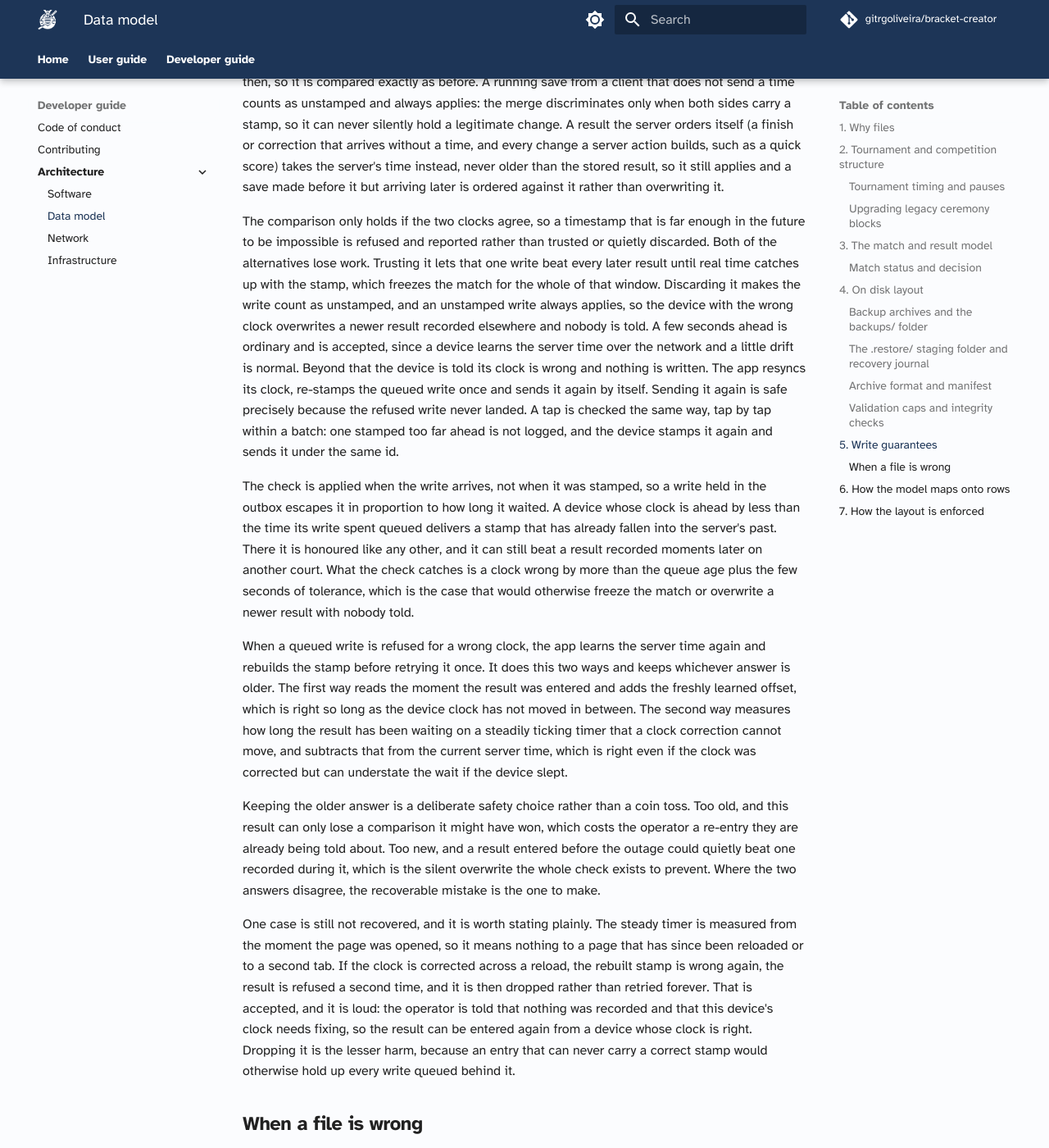
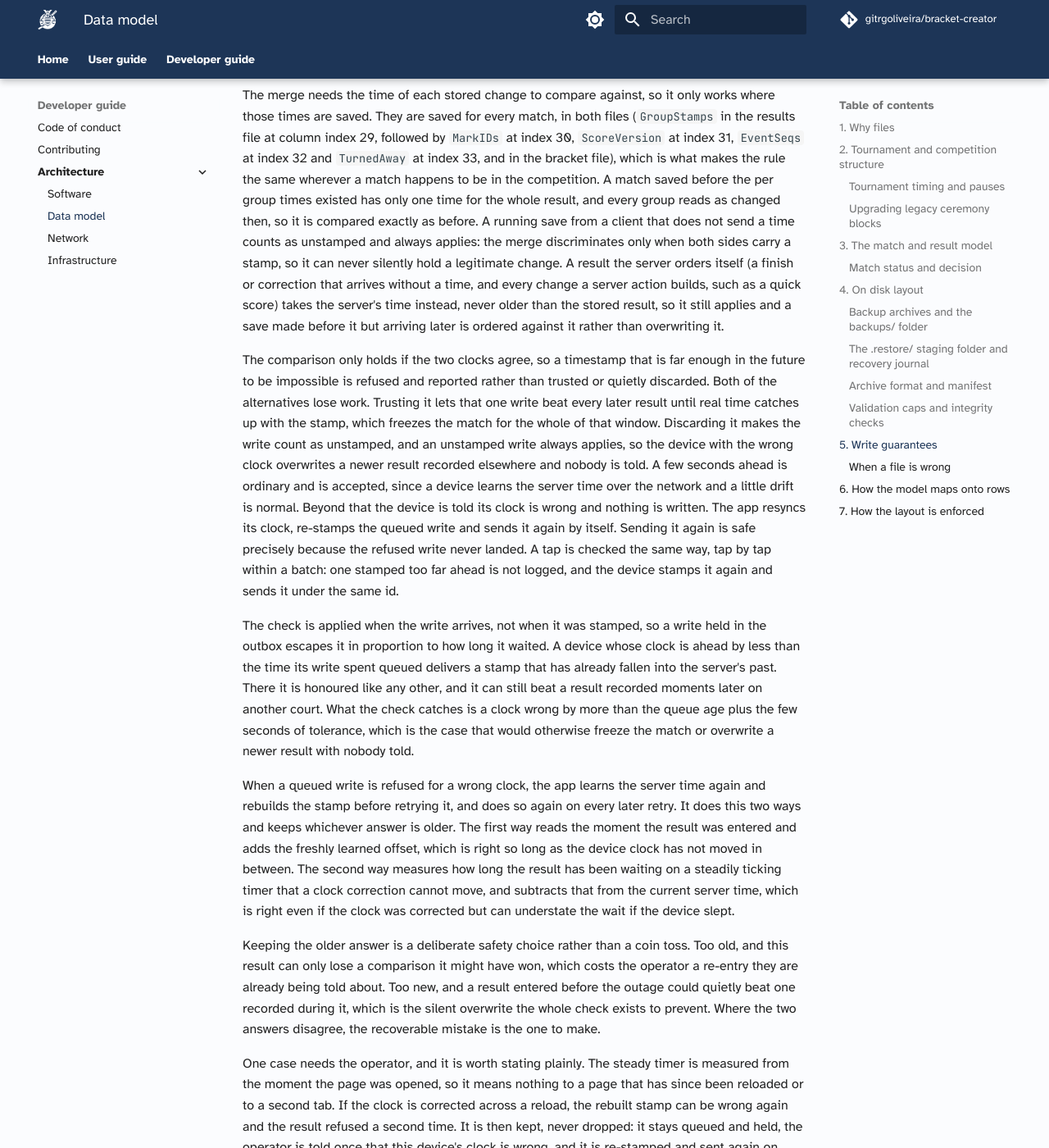
Before and after one commit to gitrgoliveira/bracket-creator, an MkDocs documentation site: the page built from docs/architecture/data-model.md, in a window 1280 px wide and 1400 px high, scrolled down 29288 px. Shown: the whole window at 82% size. Built offline with MkDocs 1.6.1 and Material for MkDocs 9.7.7, drawn with Linux system fonts in a browser that asks for light colours; comment, search, counter and statistics services are not loaded; some of the changed text lies outside the part shown.

Commit message:
docs(bc-arch): correct the clock refusal, the disk-fault 500 and skipped logs
A write refused twice for a wrong clock is kept and held, never
dropped; the data model said it was dropped. A 500 on a participant
edit can mean the edit committed and lands at the next startup, so the
API spec and the data model now say to reload before editing again. A
pending log that cannot be read or parsed was skipped without a word:
it is now logged at ERROR naming the file, and documented. The network
page's two longest table cells move into their own subsections.

Co-Authored-By: Claude Opus 5.5 <noreply@anthropic.com>

````diff
--- a/docs/architecture/data-model.md
+++ b/docs/architecture/data-model.md
@@ -876,9 +877,15 @@ and the app never reads that file again: check the data the error names, then de
 log written by an earlier version records nothing about its files, so it is replayed as before.
 
 If a file a log names cannot be read at startup, the app does not start, and names the log and
-the file; fix access to that file and start again. If committing a log fails, the log is removed,
-so a change reported as failed never lands later. If the log cannot be removed, the change is
-reported as committed instead, and the next startup finishes it.
+the file; fix access to that file and start again. A log that itself cannot be read, or is not
+valid JSON, is skipped with an error naming it: the change it holds is not applied, and the
+other logs replay as usual.
+
+If committing a log fails, the log is removed, so a change reported as failed never lands later.
+If the log cannot be removed, or the log is committed but writing its files then fails, the change
+is kept: the request still answers 500, the server log names the disk fault, and the change is
+written at the next startup or by the next write the disk accepts. A 500 on a save can therefore
+mean the change will still land, so reload before entering it again.
 
 ```mermaid
 sequenceDiagram
@@ -1095,7 +1102,7 @@ applies, so the device with the wrong clock overwrites a newer result recorded e
 nobody is told. A few seconds ahead is ordinary and is accepted, since a device learns the
 server time over the network and a little drift is normal. Beyond that the device is told
 its clock is wrong and nothing is written. The app resyncs its clock, re-stamps the queued write
-once and sends it again by itself. Sending it again is safe precisely because the refused write
+and sends it again by itself. Sending it again is safe precisely because the refused write
 never landed. A tap is checked the same way, tap by tap within a batch: one
 stamped too far ahead is not logged, and the device stamps it again and sends it under the same id.
 
@@ -1108,7 +1115,7 @@ queue age plus the few seconds of tolerance, which is the case that would otherw
 the match or overwrite a newer result with nobody told.
 
 When a queued write is refused for a wrong clock, the app learns the server time again and
-rebuilds the stamp before retrying it once. It does this two ways and keeps whichever answer is
+rebuilds the stamp before retrying it, and does so again on every later retry. It does this two ways and keeps whichever answer is
 older. The first way reads the moment the result was entered and adds the freshly learned
 offset, which is right so long as the device clock has not moved in between. The second way
 measures how long the result has been waiting on a steadily ticking timer that a clock
@@ -1121,14 +1128,15 @@ they are already being told about. Too new, and a result entered before the outa
 beat one recorded during it, which is the silent overwrite the whole check exists to prevent.
 Where the two answers disagree, the recoverable mistake is the one to make.
 
-One case is still not recovered, and it is worth stating plainly. The steady timer is measured
+One case needs the operator, and it is worth stating plainly. The steady timer is measured
 from the moment the page was opened, so it means nothing to a page that has since been reloaded
-or to a second tab. If the clock is corrected across a reload, the rebuilt stamp is wrong again,
-the result is refused a second time, and it is then dropped rather than retried forever. That is
-accepted, and it is loud: the operator is told that nothing was recorded and that this device's
-clock needs fixing, so the result can be entered again from a device whose clock is right.
-Dropping it is the lesser harm, because an entry that can never carry a correct stamp would
-otherwise hold up every write queued behind it.
+or to a second tab. If the clock is corrected across a reload, the rebuilt stamp can be wrong
+again and the result refused a second time. It is then kept, never dropped: it stays queued and
+held, the operator is told once that this device's clock is wrong, and it is re-stamped and sent
+again on every retry until it lands. While it is held, the writes of the same match queued
+behind it wait for it, so the operator either fixes the device clock or discards the held write
+from its score editor or the list of held writes and enters the result again from a device whose
+clock is right.
 
 ### When a file is wrong
 
````
Also changed, not shown: other parts of docs/architecture/data-model.md (+2 -1 lines), docs/architecture/network-architecture.md (+32 -2 lines), 2 other files.
